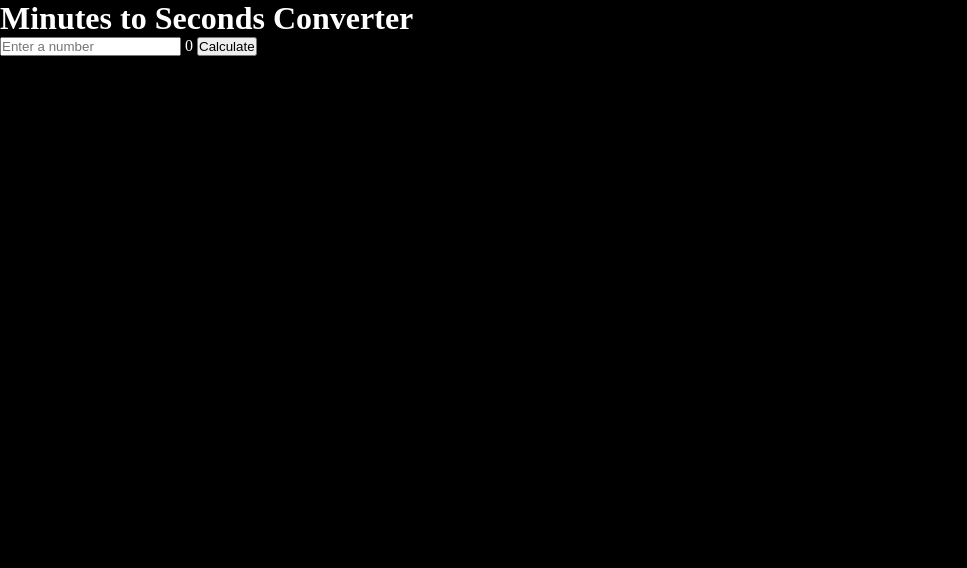
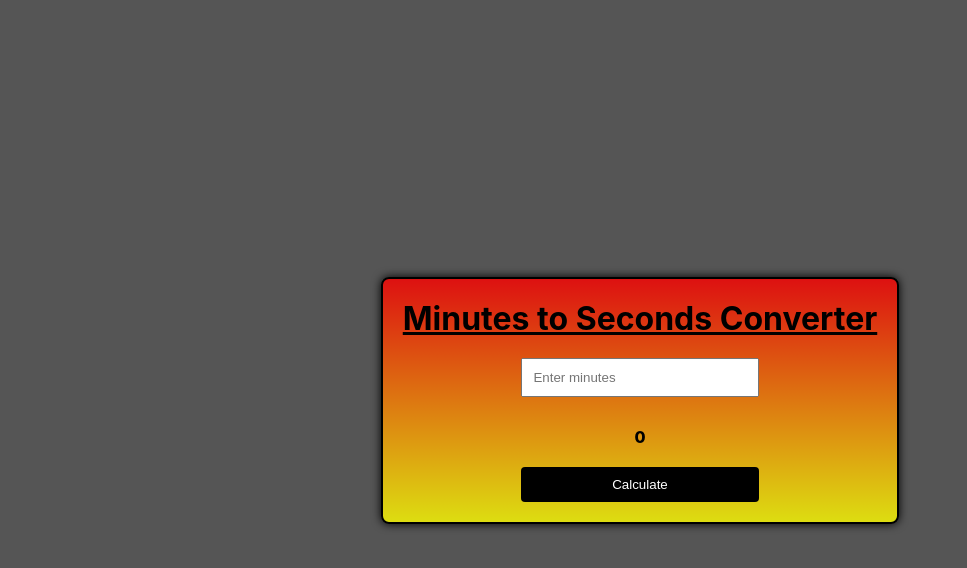
Before and after one commit to zubairmoerat/MinutesToSeconds, a plain HTML site: page index.html in a window 1280 px wide. Shown: the whole page, without its empty margins (0-967 px from the left). Drawn offline with Linux system fonts and the light colour scheme.

Commit message:
stylingDone

```diff
--- a/css/style.css
+++ b/css/style.css
@@ -5,7 +5,48 @@
     padding: 0;
     box-sizing: border-box;
 }
-body{
+body {
+    background-color: #555;
+    display: flex;
+    align-items: center;
+    justify-content: center;
+    height: 100vh;
+    font-family: 'Inter', sans-serif;
+}
+.container {
+    background: linear-gradient(
+        180deg,
+        rgb(255, 0, 0, 0.8) 0%,
+        rgb(255, 255, 0, 0.8) 100%
+    );
+    padding: 20px;
+    border-radius: 8px;
+    border: #000 solid 2px;
+    box-shadow: 0 0 10px rgb(0, 0, 0);
+    text-align: center;
+}
+.container h1{
+    padding-bottom: 20px ;
+    text-decoration: underline;
+}
+#input {
+    width: 50%;
+    padding: 10px;
+    margin-bottom: 10px;
+}
+
+#btn {
+    width: 50%;
+    padding: 10px;
+    background-color: #000;
     color: #fff;
-    background-color: #000;
+    border: none;
+    border-radius: 4px;
+    cursor: pointer;
 }
+
+#result {
+    margin-top: 10px;
+    color: #000;
+    font-weight: 800;
+}
--- a/index.html
+++ b/index.html
@@ -10,8 +10,8 @@
 <body>
     <div class="container">
         <h1>Minutes to Seconds Converter</h1>
-        <input id="input" data-input type="number" placeholder="Enter a number" required>
-        <label id="result" data-result>0</label>
+        <input id="input" data-input type="number" placeholder="Enter minutes" required><br><br>
+        <label id="result" data-result>0</label><br><br>
         <button id="btn" data-calculate>Calculate</button>
     </div>
     <!-- javascript -->
--- a/script/code.js
+++ b/script/code.js
@@ -6,7 +6,7 @@ let result = document.querySelector('[data-result]')
 function minutesToSeconds(){
     let minutes = document.querySelector('[data-input]').value
     let seconds = minutes * 60
-    result.textContent = seconds.toFixed(2)
+    result.textContent = `${seconds.toFixed(2)} seconds`
 }
 
 //Final step is to add an eventlistener to our button with the callback function
```
